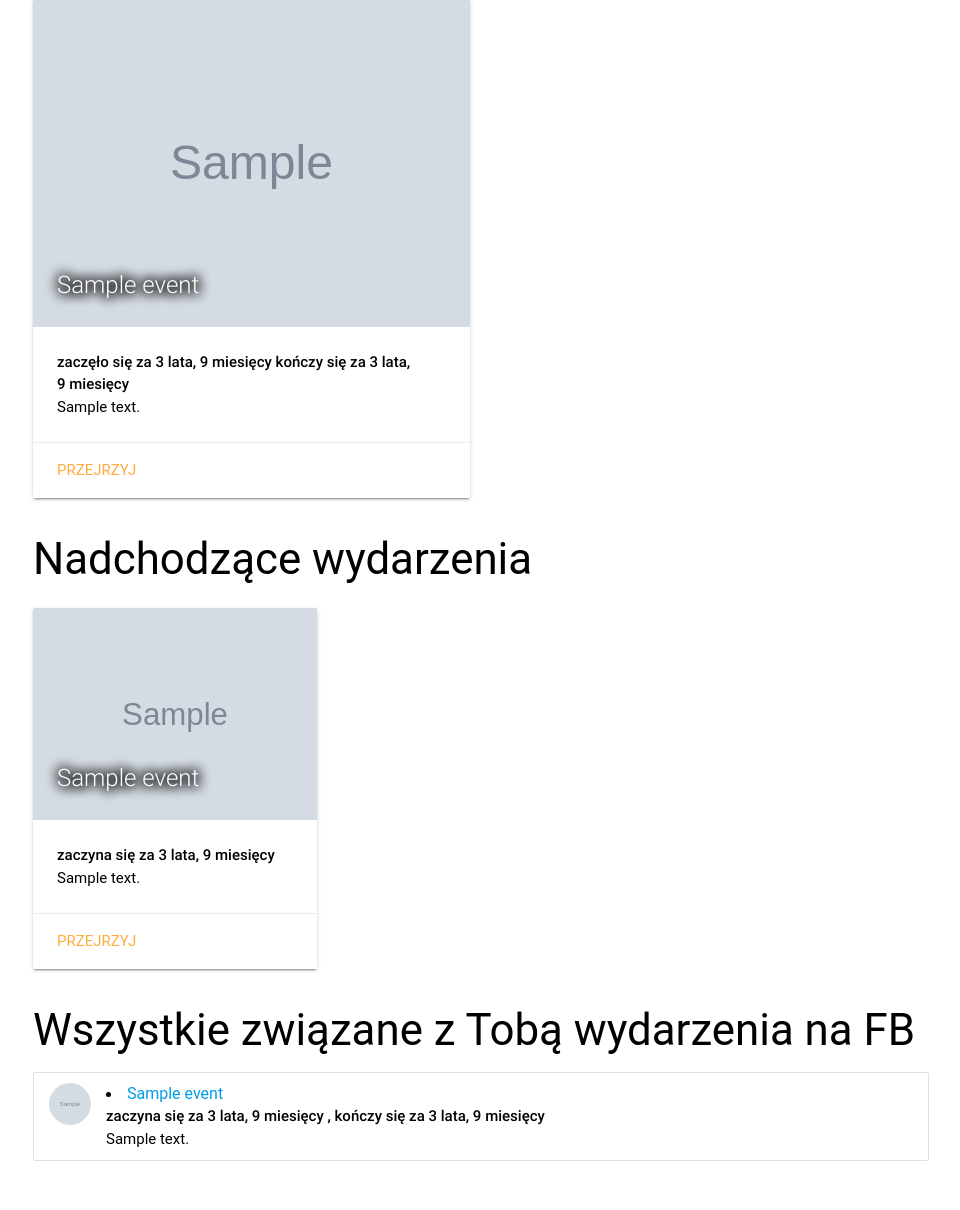
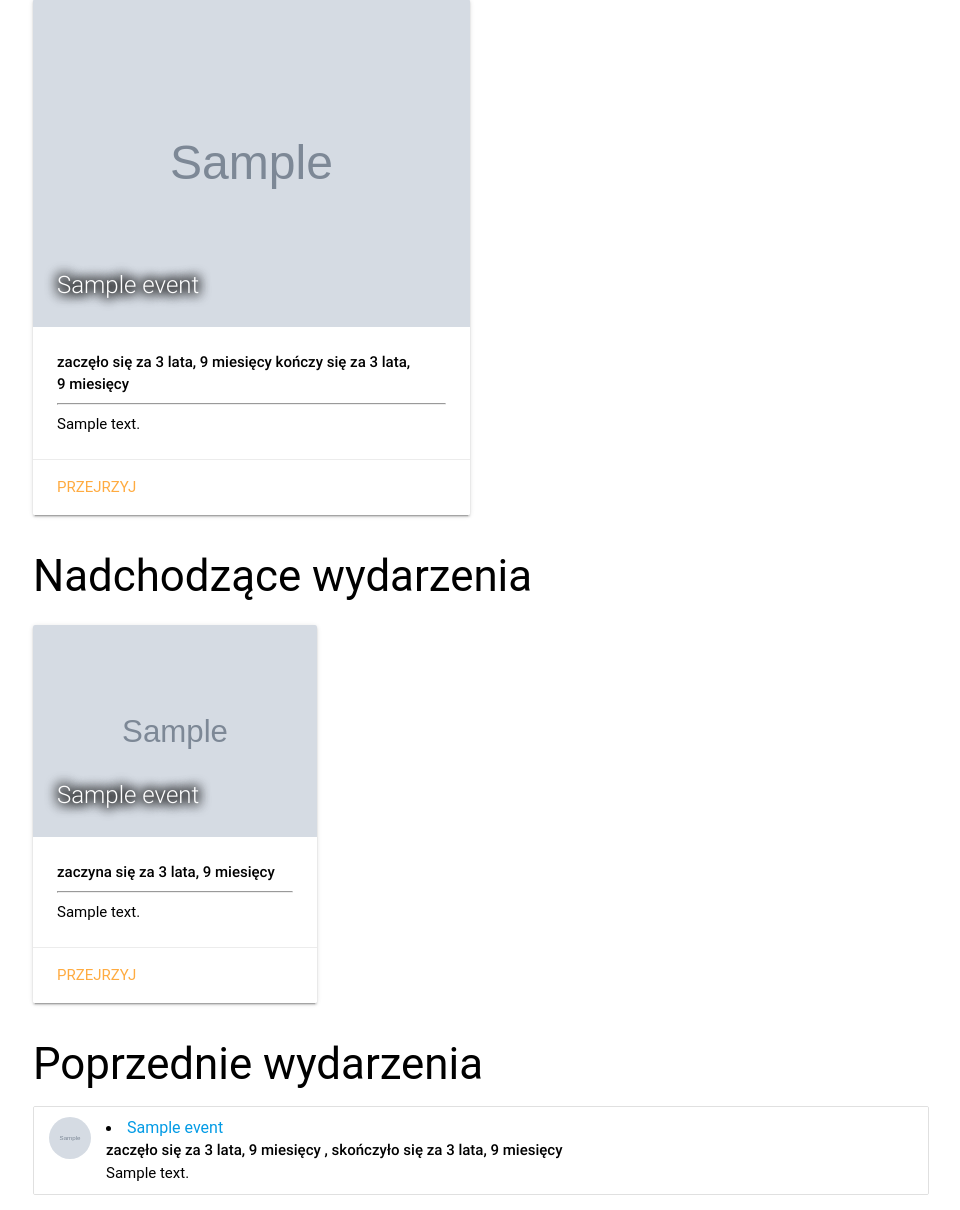
Before and after one commit to Michcioperz/plansza, a Django app: template plansza/templates/plansza/list_events.html in a window 1280 px wide. Shown: the part 160-1370 px from the top of the page, without its empty margins (159-1119 px from the left). Before the commit the page ends 1321 px from the top, so only its background shows below. Run offline with Django 3.2, Linux system fonts and the light colour scheme; the template is opened without the code that fills it: most values are stand-ins (such as "Sample title", 1, 10 or a date in 2020); grey boxes marked "Sample" are stand-in pictures; data that the repository does not hold is empty; some libraries are stand-ins or nearby versions; some web fonts are replaced.

Commit message:
maybe this way then

```diff
--- a/plansza/templates/plansza/list_events.html
+++ b/plansza/templates/plansza/list_events.html
@@ -20,6 +20,7 @@
                 <time datetime="{{ event.end_time|date:"c" }}"
                       title="{{ event.end_time|date:"SHORT_DATE_FORMAT" }}">{{ event.end_time|naturaltime }}</time>
               </strong>
+              <hr/>
               <p>{{ event.description | truncatewords_html:50 }}</p>
             </div>
             <div class="card-action">
@@ -43,6 +44,7 @@
                 <time datetime="{{ event.start_time|date:"c" }}"
                       title="{{ event.start_time|date:"SHORT_DATE_FORMAT" }}">{{ event.start_time|naturaltime }}</time>
               </strong>
+              <hr/>
               <p>{{ event.description | truncatewords_html:50 }}</p>
             </div>
             <div class="card-action">
@@ -52,21 +54,21 @@
         </div>
       {% endfor %}
     </div>
-    <h3>Wszystkie związane z Tobą wydarzenia na FB</h3>
+    <h3>Poprzednie wydarzenia</h3>
     <div class="collection">
       {% for event in events %}
         <li class="collection-item avatar">
           <img src="{{ event.image }}" class="circle"/>
           <a class="title" href="{% url "event_details" event.facebook_id %}">{{ event.name }}</a>
-          <p><strong>zaczyna się
+          <p><strong>zaczęło się
             <time datetime="{{ event.start_time|date:"c" }}"
                   title="{{ event.start_time|date:"SHORT_DATE_FORMAT" }}">{{ event.start_time|naturaltime }}</time>
-            , kończy się
+            , skończyło się
             <time datetime="{{ event.end_time|date:"c" }}"
                   title="{{ event.end_time|date:"SHORT_DATE_FORMAT" }}">{{ event.end_time|naturaltime }}</time>
           </strong>
           </p>
-          <p>{{ event.description|truncatechars_html:50 }}</p>
+          <p>{{ event.description|truncatechars_html:100 }}</p>
         </li>
       {% endfor %}
     </div>
```
